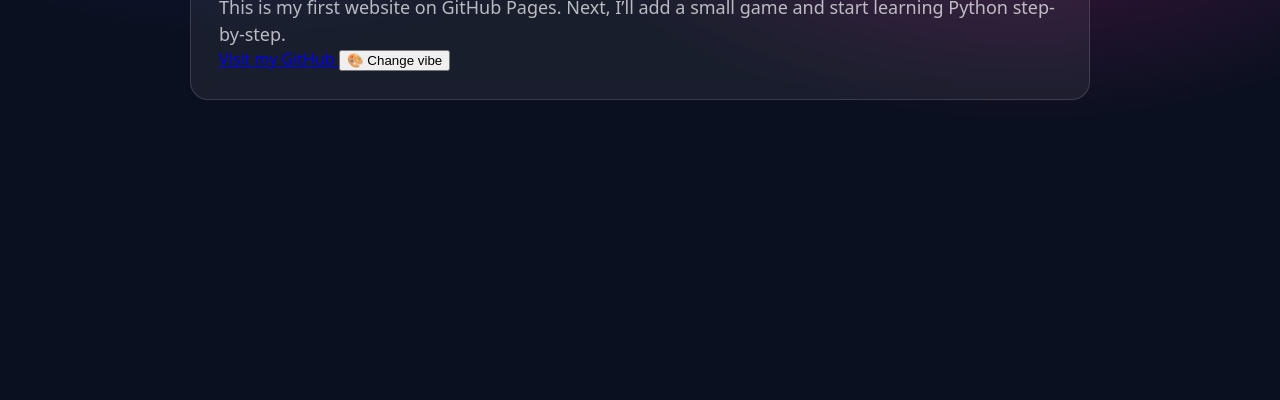
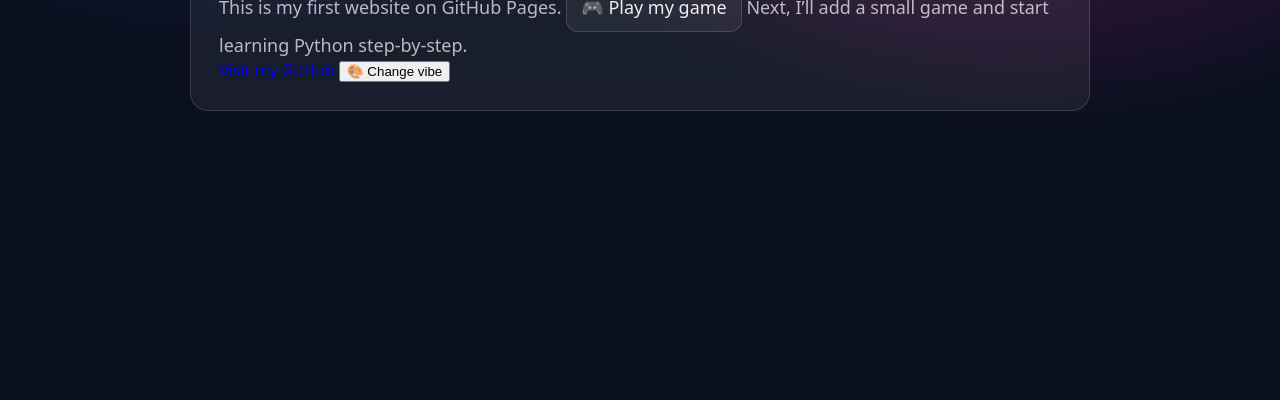
Before and after one commit to sinemguruplar/sinemguruplar.github.io, a plain HTML site: page index.html in a window 1280 px wide. Shown: the part 400-800 px from the top of the page. Drawn offline with Linux system fonts and the light colour scheme.

Commit message:
Link homepage to game

```diff
--- a/index.html
+++ b/index.html
@@ -15,6 +15,7 @@
 
       <p>
         This is my first website on GitHub Pages.
+        <a class="btn" href="game/game.html">🎮 Play my game</a>
         Next, I’ll add a small game and start learning Python step-by-step.
       </p>
 
```
